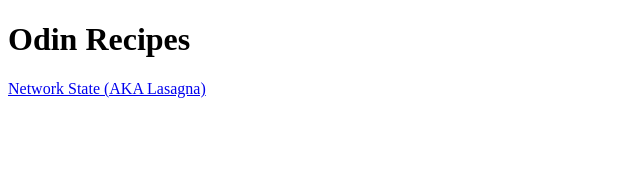
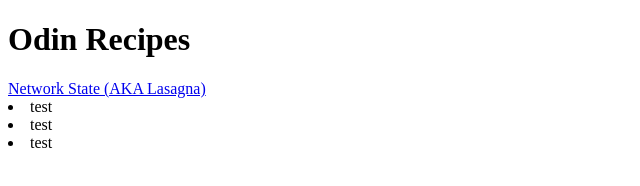
Before and after one commit to LukeBricca/odin-recipes, a plain HTML site: page index.html in a window 1280 px wide. Shown: the whole page, without its empty margins (0-640 px from the left). Drawn offline with Linux system fonts and the light colour scheme.

Commit message:
Test git committing knowledge

```diff
--- a/index.html
+++ b/index.html
@@ -8,5 +8,8 @@
 <body>
     <h1><strong>Odin Recipes</strong></h1>
     <a href="recipes/lasagna.html">Network State (AKA Lasagna)</a>
+    <li>test</li>
+    <li>test</li>
+    <li>test</li>
 </body>
 </html>
```
